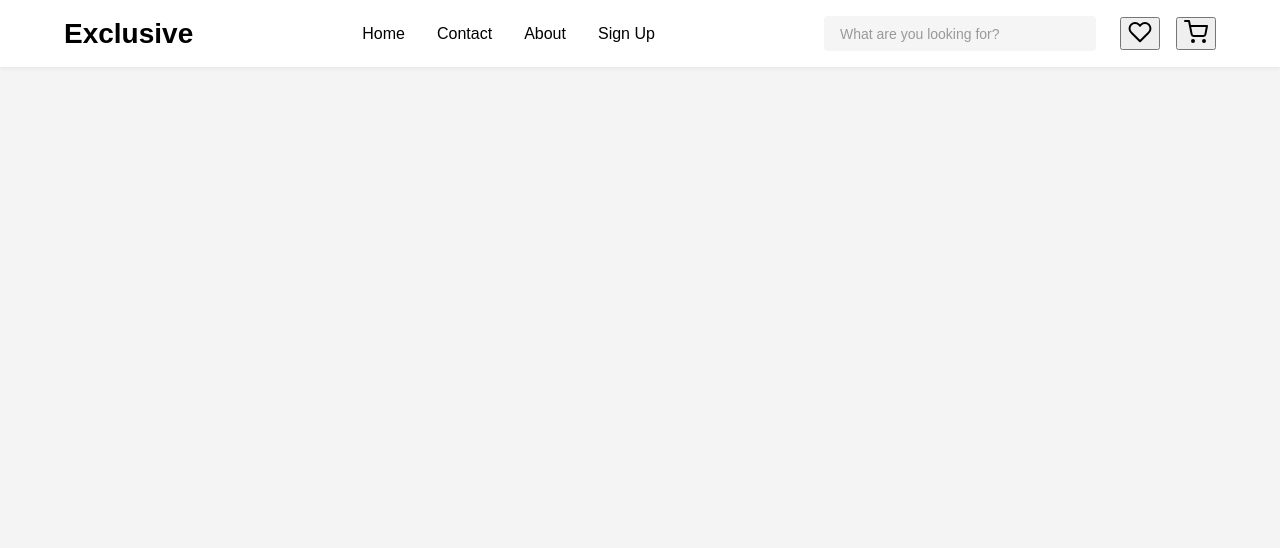
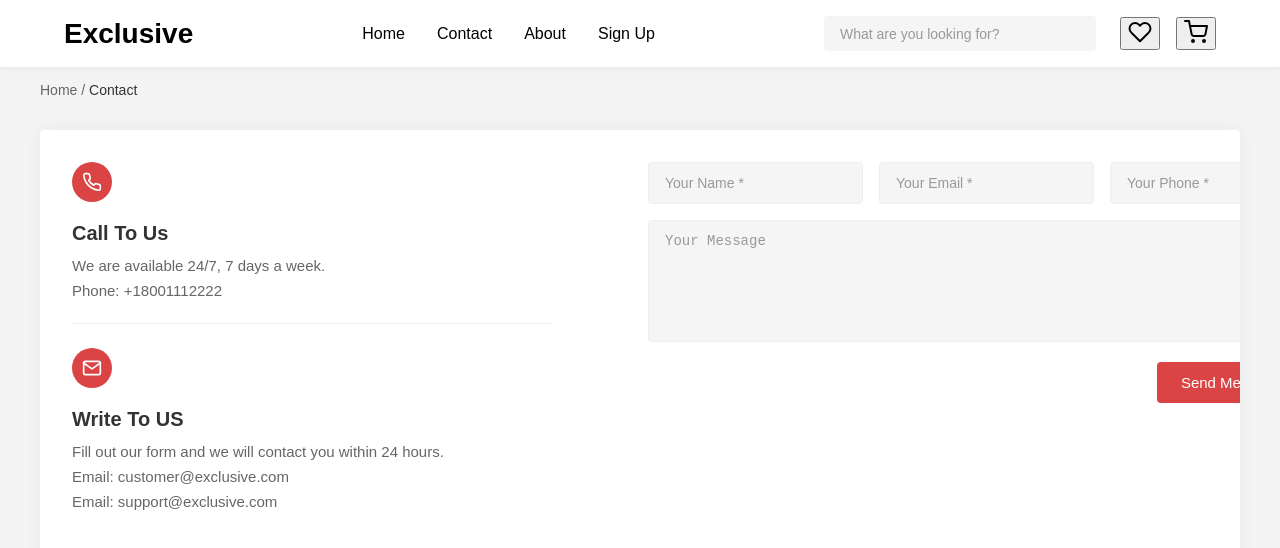
Before and after one commit to gokul8943/Exclusive, a React (Vite) app in the folder frontend/: page /contact in a window 1280 px wide. Shown: the top 548 px of the page. Built offline with nearby package versions, Linux system fonts and the light colour scheme.

Commit message:
contact page created

```diff
--- a/frontend/src/App.jsx
+++ b/frontend/src/App.jsx
@@ -4,6 +4,7 @@ import { Route, Routes } from 'react-router-dom'
 import Navbar from './components/Navbar'
 import SignupPage from './pages/SignUpPage'
 import global from './styles/global.module.scss'
+import ContactPage from './pages/ContactPage'
 
 const App = () => {
   return (
@@ -14,6 +15,7 @@ const App = () => {
       <div className={global.container_part}>
         <Routes>
           <Route path='/signup' element={<SignupPage />} />
+          <Route path='/contact' element={<ContactPage />} />
 
         </Routes>
       </div>
--- /dev/null
+++ b/frontend/src/pages/ContactPage.jsx
@@ -0,0 +1,57 @@
+import React from 'react';
+import contact  from './styles/Contact.module.scss';
+
+const ContactPage = () => {
+  return (
+    <div className={contact.contact_page}>
+      <div className={contact.breadcrumbs}>
+        <a href="/">Home</a> / <span>Contact</span>
+      </div>
+
+      <div className={contact.contact_container}>
+        <div className={contact.contact_info}>
+          <div className={contact.contact_card}>
+            <div className={contact.icon_circle}>
+              <svg xmlns="http://www.w3.org/2000/svg" viewBox="0 0 24 24" fill="none" stroke="currentColor" strokeWidth="2" strokeLinecap="round" strokeLinejoin="round">
+                <path d="M22 16.92v3a2 2 0 0 1-2.18 2 19.79 19.79 0 0 1-8.63-3.07 19.5 19.5 0 0 1-6-6 19.79 19.79 0 0 1-3.07-8.67A2 2 0 0 1 4.11 2h3a2 2 0 0 1 2 1.72 12.84 12.84 0 0 0 .7 2.81 2 2 0 0 1-.45 2.11L8.09 9.91a16 16 0 0 0 6 6l1.27-1.27a2 2 0 0 1 2.11-.45 12.84 12.84 0 0 0 2.81.7A2 2 0 0 1 22 16.92z"></path>
+              </svg>
+            </div>
+            <h3>Call To Us</h3>
+            <p>We are available 24/7, 7 days a week.</p>
+            <p>Phone: +18001112222</p>
+            <div className={contact.divider}></div>
+          </div>
+
+          <div className={contact.contact_card}>
+            <div className={contact.icon_circle}>
+              <svg xmlns="http://www.w3.org/2000/svg" viewBox="0 0 24 24" fill="none" stroke="currentColor" strokeWidth="2" strokeLinecap="round" strokeLinejoin="round">
+                <path d="M4 4h16c1.1 0 2 .9 2 2v12c0 1.1-.9 2-2 2H4c-1.1 0-2-.9-2-2V6c0-1.1.9-2 2-2z"></path>
+                <polyline points="22,6 12,13 2,6"></polyline>
+              </svg>
+            </div>
+            <h3>Write To US</h3>
+            <p>Fill out our form and we will contact you within 24 hours.</p>
+            <p>Email: customer@exclusive.com</p>
+            <p>Email: support@exclusive.com</p>
+          </div>
+        </div>
+
+        <div className={contact.contact_form}>
+          <form>
+            <div className={contact.form_row}>
+              <input type="text" placeholder="Your Name *" required />
+              <input type="email" placeholder="Your Email *" required />
+              <input type="tel" placeholder="Your Phone *" required />
+            </div>
+            <textarea placeholder="Your Message" rows="6"></textarea>
+            <div className={contact.form_submit}>
+              <button type="submit">Send Message</button>
+            </div>
+          </form>
+        </div>
+      </div>
+    </div>
+  );
+};
+
+export default ContactPage;
--- /dev/null
+++ b/frontend/src/pages/styles/Contact.module.scss
@@ -0,0 +1,171 @@
+.contact_page {
+    max-width: 1200px;
+    margin: 0 auto;
+    padding: 2rem 1rem;
+
+    .breadcrumbs {
+      margin-bottom: 2rem;
+      font-size: 0.875rem;
+      color: #666;
+
+      a {
+        color: #666;
+        text-decoration: none;
+
+        &:hover {
+          text-decoration: underline;
+        }
+      }
+
+      span {
+        color: #333;
+      }
+    }
+
+    .contact_container {
+      display: flex;
+      gap: 2rem;
+      background-color: #fff;
+      border-radius: 4px;
+      box-shadow: 0 0 20px rgba(0, 0, 0, 0.05);
+      overflow: hidden;
+
+      .contact_info {
+        flex: 0 0 40%;
+        padding: 2rem;
+
+        .contact_card {
+          margin-bottom: 1.5rem;
+
+          .icon_circle {
+            width: 40px;
+            height: 40px;
+            background-color: #db4444;
+            border-radius: 50%;
+            display: flex;
+            align-items: center;
+            justify-content: center;
+            margin-bottom: 1rem;
+
+            svg {
+              width: 20px;
+              height: 20px;
+              color: white;
+            }
+          }
+
+          h3 {
+            font-size: 1.25rem;
+            font-weight: 600;
+            margin-bottom: 0.75rem;
+            color: #333;
+          }
+
+          p {
+            color: #666;
+            margin: 0.5rem 0;
+            font-size: 0.938rem;
+          }
+
+          .divider {
+            height: 1px;
+            background-color: #eee;
+            margin: 1.5rem 0;
+          }
+        }
+      }
+
+      .contact_form {
+        flex: 1;
+        padding: 2rem;
+        margin-right:90px;
+
+        form {
+          .form_row {
+            display: flex;
+            gap: 1rem;
+            margin-bottom: 1rem;
+
+            input {
+              flex: 1;
+              padding: 0.75rem 1rem;
+              border: 1px solid #eee;
+              border-radius: 4px;
+              background-color: #f5f5f5;
+              font-size: 0.875rem;
+
+              &::placeholder {
+                color: #999;
+              }
+
+              &:focus {
+                outline: none;
+                border-color: #db4444;
+              }
+            }
+          }
+
+          textarea {
+            width: 100%;
+            padding: 0.75rem 1rem;
+            border: 1px solid #eee;
+            border-radius: 4px;
+            background-color: #f5f5f5;
+            font-size: 0.875rem;
+            resize: vertical;
+            margin-bottom: 1rem;
+
+            &::placeholder {
+              color: #999;
+            }
+
+            &:focus {
+              outline: none;
+              border-color: #db4444;
+            }
+          }
+
+          .form_submit {
+            display: flex;
+            justify-content: flex-end;
+            padding-right: 20px;
+
+            button {
+              padding: 0.75rem 1.5rem;
+              background-color: #db4444;
+              color: white;
+              border: none;
+              border-radius: 4px;
+              font-size: 0.938rem;
+              font-weight: 500;
+              cursor: pointer;
+              transition: background-color 0.3s;
+
+              &:hover {
+                background-color: darken(#db4444, 5%);
+              }
+            }
+          }
+        }
+      }
+    }
+  }
+
+  @media (max-width: 768px) {
+    .contact_page {
+      .contact_container {
+        flex-direction: column;
+
+        .contact_info {
+          flex: 1;
+        }
+
+        .contact_form {
+          .form_row {
+            flex-direction: column;
+            gap: 0.5rem;
+          }
+        }
+      }
+    }
+  }
```
